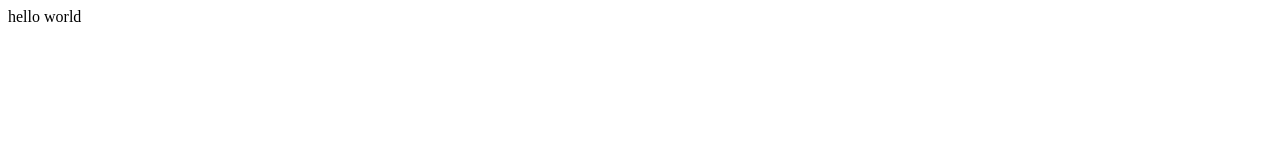
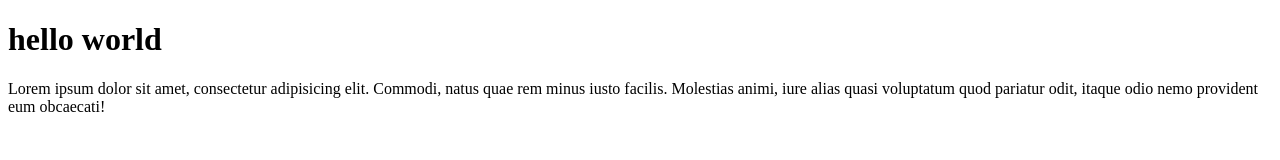
Before and after one commit to dianapulatova/HOMEWORK-1, a plain HTML site: page index.html in a window 1280 px wide. Drawn offline with Linux system fonts and the light colour scheme.

Commit message:
added h1 and p

```diff
--- a/index.html
+++ b/index.html
@@ -6,6 +6,7 @@
     <title>Document</title>
 </head>
 <body>
-    hello world
+    <h1>hello world</h1>
+    <p>Lorem ipsum dolor sit amet, consectetur adipisicing elit. Commodi, natus quae rem minus iusto facilis. Molestias animi, iure alias quasi voluptatum quod pariatur odit, itaque odio nemo provident eum obcaecati!</p>
 </body>
 </html>
```
Also changed, not shown: 1 other file.
